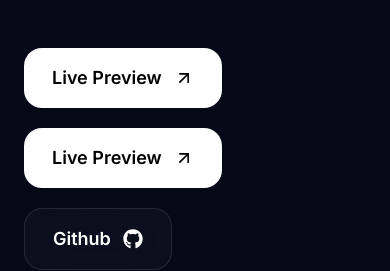
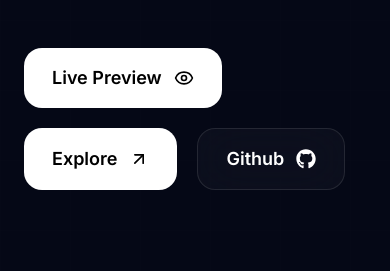
Before and after one commit to uixPhuke/portfolio, a Next.js app: page /project in a window 390 px wide. Shown: the part 1724-1995 px from the top of the page. Built offline with nearby package versions, Linux system fonts and the light colour scheme.

Commit message:
feat: replace img with Image component for optimized loading and add cloudinary URL support

```diff
--- a/app/project/page.tsx
+++ b/app/project/page.tsx
@@ -17,6 +17,8 @@ import {
 } from "lucide-react"
 
 import { FaGithub } from "react-icons/fa"
+import { cloudinaryUrl } from "../lib/cloudinary"
+import Image from "next/image"
 
 
 
@@ -297,9 +299,11 @@ export default function ProjectsPage() {
 
           <div className="relative overflow-hidden">
 
-            <img
-              src={project.image}
+           <Image
+  src={cloudinaryUrl(project.image)}
   alt={project.title}
+  width={1200}
+  height={800}
   className="h-[500px] w-full object-cover transition-transform duration-700 group-hover:scale-105"
 />
 
@@ -324,7 +328,8 @@ export default function ProjectsPage() {
 
     </div>
 
-    {/* ACTIONS */}
+    {/* ACTIONS
+
        <div className="flex items-center gap-2 lg:hidden">
 
   <Link
@@ -348,7 +353,8 @@ export default function ProjectsPage() {
     <FaGithub className="h-5 w-5" />
   </Link>
 
-</div>
+</div>*/}
+
   </div>
 
 </div>
@@ -392,13 +398,14 @@ export default function ProjectsPage() {
           <div className="mt-12 flex flex-wrap gap-5">
 
             <Link
+            target="_blank"
               href={project.live}
               className="group inline-flex items-center gap-3 rounded-2xl bg-white px-7 py-4 text-lg font-semibold text-black transition-all duration-300 hover:scale-[1.03]"
             >
 
               Live Preview
 
-              <ArrowUpRight className="h-5 w-5 transition-transform duration-300 group-hover:translate-x-1 group-hover:-translate-y-1" />
+              <Eye className="h-5 w-5 transition-transform duration-300 group-hover:translate-x-1 group-hover:-translate-y-1" />
 
             </Link>
             <Link
@@ -406,7 +413,7 @@ export default function ProjectsPage() {
               className="group inline-flex items-center gap-3 rounded-2xl bg-white px-7 py-4 text-lg font-semibold text-black transition-all duration-300 hover:scale-[1.03]"
             >
 
-              Live Preview
+              Explore
 
               <ArrowUpRight className="h-5 w-5 transition-transform duration-300 group-hover:translate-x-1 group-hover:-translate-y-1" />
 
@@ -444,10 +451,12 @@ export default function ProjectsPage() {
           {/* IMAGE */}
           <div className="relative overflow-hidden">
 
-            <img
-              src={project.image}
+           <Image
+  src={cloudinaryUrl(project.image)}
   alt={project.title}
-              className="h-[260px] w-full object-cover transition-transform duration-700 group-hover:scale-105 md:h-full"
+  width={1200}
+  height={800}
+  className="h-[500px] w-full object-cover"
 />
 
             <div className="absolute inset-0 bg-gradient-to-t from-black/50 to-transparent" />
```
Lines whose indentation alone changed are shown as unchanged.
